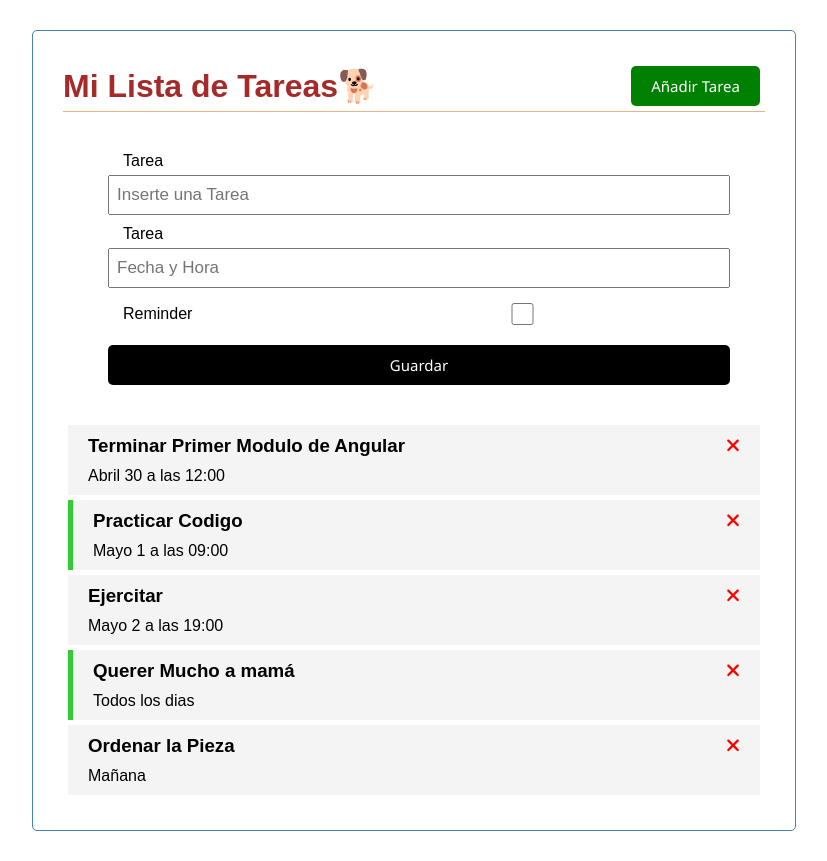
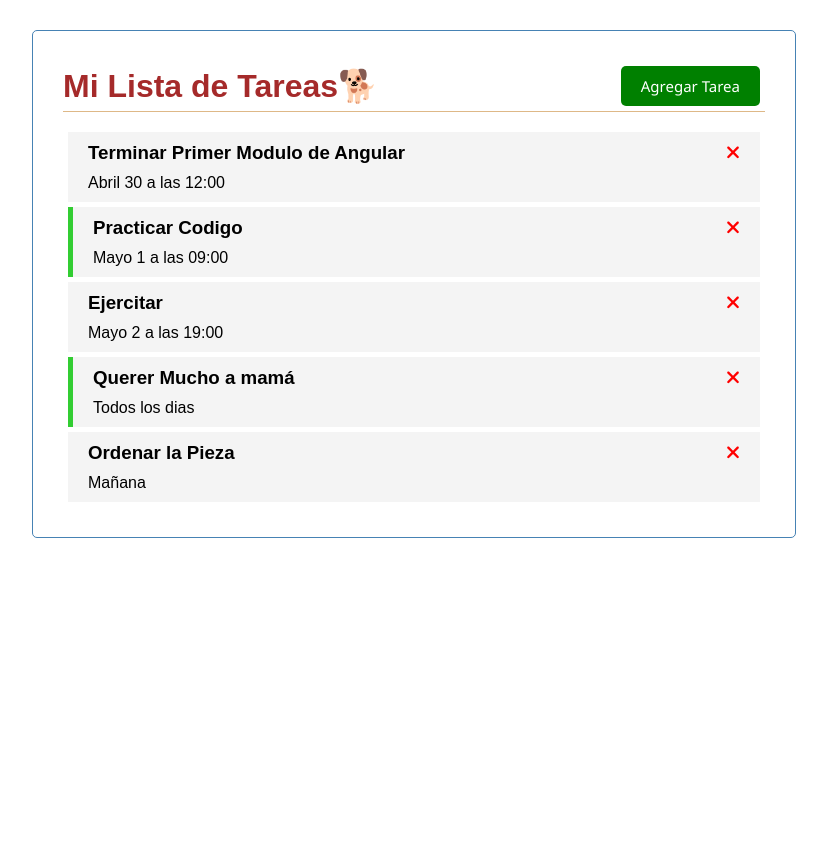
Before and after one commit to DanidelSur/mi_Primera_app_Angular, an Angular app: page / in a window 1280 px wide. Shown: the whole page, without its empty margins (226-1053 px from the left). After the commit the page ends 800 px from the top, so only its background shows below. Built offline with nearby package versions, Linux system fonts and the light colour scheme; data requests are answered from the project's data file.

Commit message:
Se agrego un UI para interaccionar con la APP mediante  agregar tarea y cerrar tarea, tambien se enlazaron correctamente, y funciona todo ok! :D muy espectacular!

```diff
--- a/src/app/app.component.html
+++ b/src/app/app.component.html
@@ -1,4 +1,5 @@
 <div class="container">
   <app-header></app-header>
-  <app-tasks></app-tasks>
+  <router-outlet></router-outlet>
+  <!-- <app-tasks></app-tasks> -->
 </div>
--- a/src/app/app.module.ts
+++ b/src/app/app.module.ts
@@ -3,6 +3,7 @@ import { BrowserModule } from '@angular/platform-browser';
 import { FontAwesomeModule } from '@fortawesome/angular-fontawesome';
 import { HttpClientModule} from '@angular/common/http'
 import { FormsModule } from '@angular/forms'
+import { RouterModule, Routes } from '@angular/router';
 
 import { AppComponent } from './app.component';
 import { HeaderComponent } from './components/header/header.component';
@@ -10,7 +11,12 @@ import { ButtonComponent } from './components/button/button.component';
 import { TasksComponent } from './components/tasks/tasks.component';
 import { TaskItemComponent } from './components/task-item/task-item.component';
 import { AddTasksComponent } from './components/add-tasks/add-tasks.component';
+import { AboutComponent } from './components/about/about.component';
 
+
+const appRoutes:Routes = [
+  {path: '', component: TasksComponent}
+]
 @NgModule({
   declarations: [
     AppComponent,
@@ -18,13 +24,15 @@ import { AddTasksComponent } from './components/add-tasks/add-tasks.component';
     ButtonComponent,
     TasksComponent,
     TaskItemComponent,
-    AddTasksComponent
+    AddTasksComponent,
+    AboutComponent
   ],
   imports: [
     BrowserModule,
     FontAwesomeModule,
     HttpClientModule,
-    FormsModule
+    FormsModule,
+    RouterModule.forRoot(appRoutes, {enableTracing: true})
   ],
   providers: [],
   bootstrap: [AppComponent]
@@ -34,4 +42,5 @@ export class AppModule { }
 // * HASTA BASE D todo funciona Correctamente
 // * Base E Funciona con Exito!
 // * Base F ANDUVO LA CONCHA DE LA LORA!!! era H en minuscula! ;c
-// ? BASE G..... 01:35:00
+// * BASE G Formulario completado y funcionando ok, Base de datos ok. todo ok! :D
+// ? Base H en progreso...
--- /dev/null
+++ b/src/app/components/about/about.component.html
@@ -0,0 +1 @@
+<p>about works!</p>
--- /dev/null
+++ b/src/app/components/about/about.component.ts
@@ -0,0 +1,15 @@
+import { Component, OnInit } from '@angular/core';
+
+@Component({
+  selector: 'app-about',
+  templateUrl: './about.component.html',
+  styleUrls: ['./about.component.css']
+})
+export class AboutComponent implements OnInit {
+
+  constructor() { }
+
+  ngOnInit(): void {
+  }
+
+}
--- a/src/app/components/add-tasks/add-tasks.component.html
+++ b/src/app/components/add-tasks/add-tasks.component.html
@@ -1,6 +1,6 @@
-<form class="add-form" (ngSubmit)="onSubmit()">
+<form class="add-form" (ngSubmit)="onSubmit()" *ngIf="showAgregarTarea">
     <div class="form-control">
-        <label for="Tarea">Tarea</label>
+        <label for="Tarea" [ngStyle]="{'color':'cornflowerblue'}">Tarea</label>
         <input
             type="text"
             name="Tarea"
@@ -11,7 +11,7 @@
 
     </div>
     <div class="form-control">
-        <label for="Dia">Tarea</label>
+        <label for="Dia" [ngStyle]="{'color':'cornflowerblue'}">Fecha y Hora</label>
         <input
             type="text"
             name="Dia"
@@ -23,7 +23,7 @@
     </div>
     <div class="form-control form-control-check">
 
-        <label for="Reminder">Reminder</label>
+        <label for="Reminder" [ngStyle]="{'color':'darkorange'}">Recordar</label>
         <input
             type="checkbox"
             id="reminder"
--- a/src/app/components/add-tasks/add-tasks.component.ts
+++ b/src/app/components/add-tasks/add-tasks.component.ts
@@ -1,5 +1,7 @@
 import { Component, OnInit, Output, EventEmitter } from '@angular/core';
 import { TAREA } from 'src/app/TAREA';
+import { UiService } from 'src/app/service/ui.service';
+import { Subscription } from 'rxjs';
 
 @Component({
   selector: 'app-add-tasks',
@@ -13,8 +15,12 @@ export class AddTasksComponent implements OnInit {
   texto: string = ""
   dia: string = ""
   reminder: boolean = false
+  showAgregarTarea: boolean = false
+  subcripcion?: Subscription
 
-  constructor() { }
+  constructor(private uiServicio:UiService) {
+    this.subcripcion = this.uiServicio.onToggle().subscribe(value => this.showAgregarTarea = value)
+   }
 
   ngOnInit(): void {
   }
@@ -29,6 +35,6 @@ export class AddTasksComponent implements OnInit {
     const nuevaTarea = {texto,dia,reminder}
     this.aAgregarTarea.emit(nuevaTarea)
     }
-    // * 1:52:23
+    // * ok
 
 }
--- a/src/app/components/header/header.component.html
+++ b/src/app/components/header/header.component.html
@@ -1,7 +1,7 @@
 <header>
     <h1 [ngStyle]="{'color':'Brown'}">{{title}}</h1>
     <!-- One way Bading -->
-    <app-button  color="Green" text="Añadir Tarea" (btnClick)="toggleAgregarTarea()"></app-button>
+    <app-button  color="{{showAgregarTarea ? 'red':'green'}}" text="{{showAgregarTarea ? 'Cerrar Tarea':'Agregar Tarea'}}" (btnClick)="toggleAgregarTarea()"></app-button>
     <!-- Viaja al App-BUTTON!-->
 
 </header>
--- a/src/app/components/header/header.component.ts
+++ b/src/app/components/header/header.component.ts
@@ -1,4 +1,6 @@
 import { Component, OnInit } from '@angular/core';
+import { UiService } from 'src/app/service/ui.service';
+import { Subscription } from 'rxjs';
 
 @Component({
   selector: 'app-header',
@@ -7,8 +9,13 @@ import { Component, OnInit } from '@angular/core';
 })
 export class HeaderComponent implements OnInit {
   title: string = "Mi Lista de Tareas🐕"
+  showAgregarTarea: boolean = false
+  subcripcion?: Subscription
 
-  constructor() { }
+
+  constructor(private uiServicio:UiService) {
+    this.subcripcion = this.uiServicio.onToggle().subscribe(value => this.showAgregarTarea = value)
+   }
 
   ngOnInit(): void {
   }
@@ -17,7 +24,7 @@ export class HeaderComponent implements OnInit {
     // LA ACCION VIENE DEL BUTTON COMPONENT MEDIANTE OUTPUT Y EMIT
     // todo corre correctamente!
 
-    console.log("Diste click al button!")
+    this.uiServicio.toggleAgregarTarea()
 
   }
 }
--- /dev/null
+++ b/src/app/service/ui.service.ts
@@ -0,0 +1,23 @@
+import { Injectable } from '@angular/core';
+import { Observable, Subject } from 'rxjs';
+
+@Injectable({
+  providedIn: 'root'
+})
+export class UiService {
+
+  private showAddTask: boolean = false
+  private aSubject = new Subject<any>()
+
+  constructor() { }
+
+  toggleAgregarTarea():void{
+    console.log("first")
+    this.showAddTask = !this.showAddTask
+    this.aSubject.next(this.showAddTask)
+  }
+
+  onToggle():Observable<any>{
+    return this.aSubject.asObservable()
+  }
+}
--- a/src/styles.css
+++ b/src/styles.css
@@ -58,6 +58,7 @@ body{
     padding-left: 20px;
     margin-bottom: 0px;
     justify-content: center;
+    color: darkorange;
 }
 
 .form-control input {
```
Also changed, not shown: src/app/components/about/about.component.css (added), 2 other files (tests, documents, lock files or other folders).
